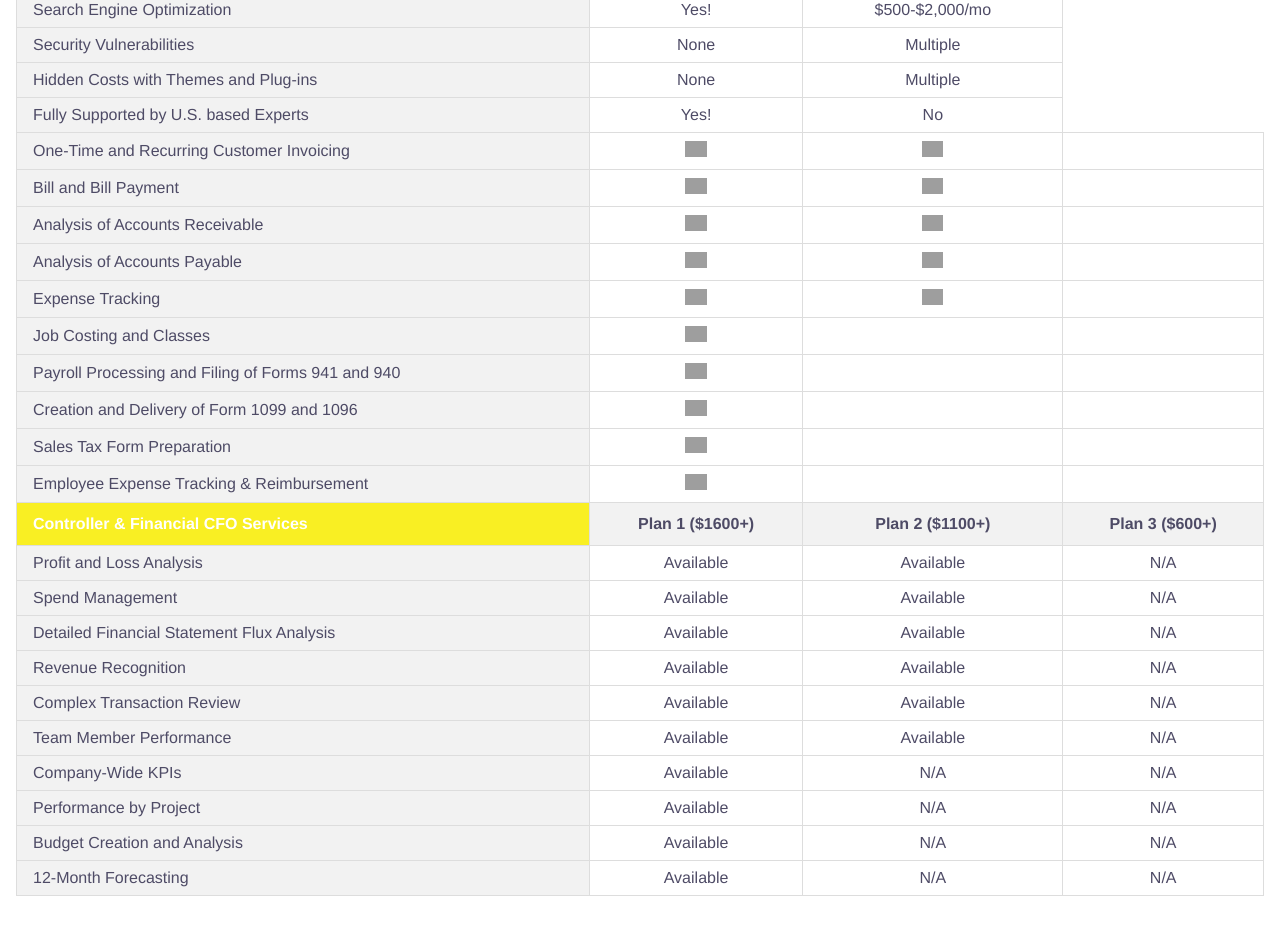
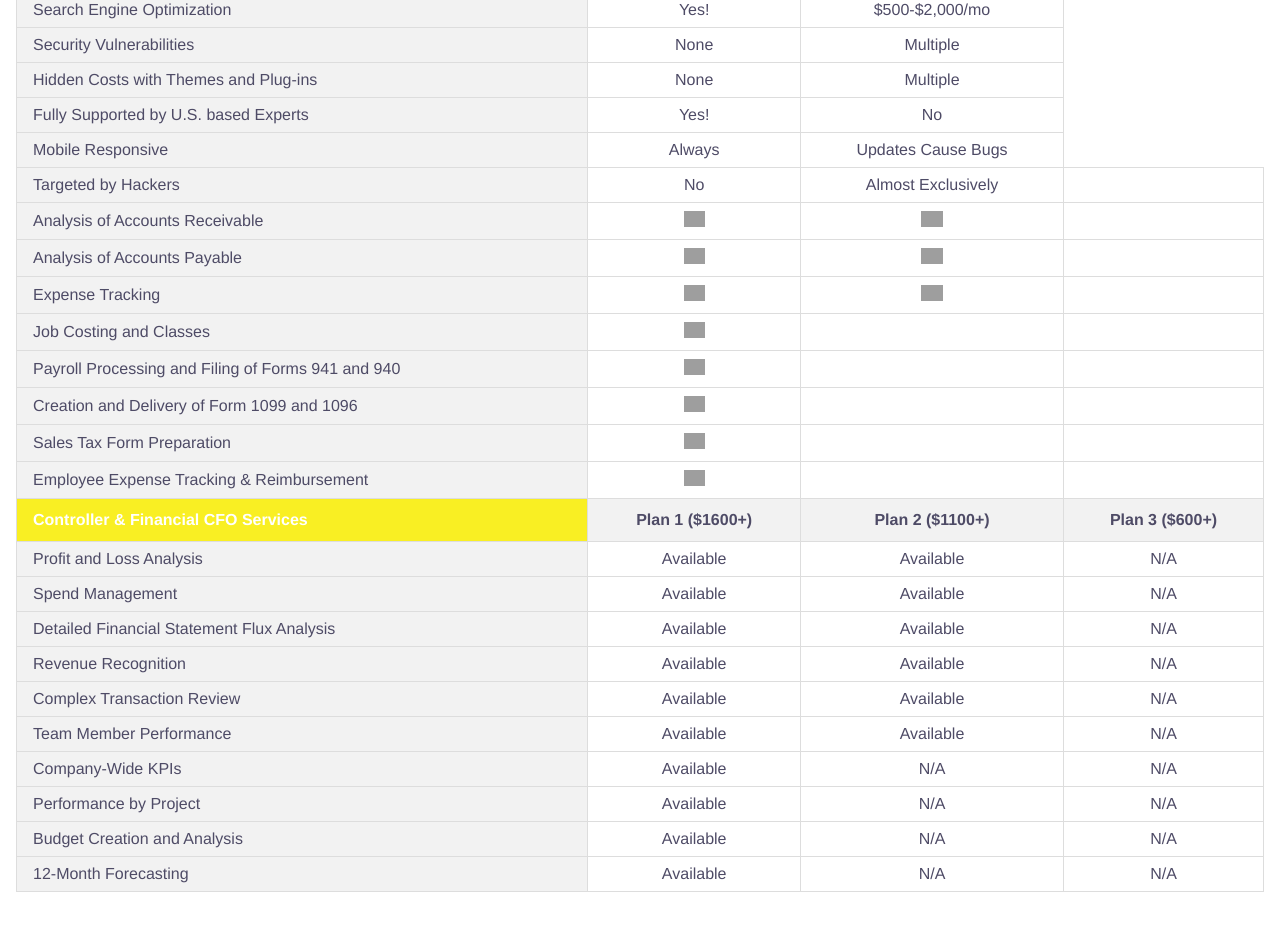
Before and after one commit to SaltSong-LLC/saltsong-advanced, an Eleventy site: page src/content/pages/html-v-wordpress.html in a window 1280 px wide. Shown: the part 1140-2069 px from the top of the page. Built offline with nearby package versions, Linux system fonts and the light colour scheme; Eleventy itself is replaced by a stand-in of ours; files that its build step writes are made by us from their sources; grey boxes are pictures that could not be loaded.

Commit message:
Update html-v-wordpress.html

```diff
--- a/src/content/pages/html-v-wordpress.html
+++ b/src/content/pages/html-v-wordpress.html
@@ -132,15 +132,15 @@ eleventyNavigation:
                     <td class="cs-td">No</td>
                 </tr>
                 <tr class="cs-tr">
-                    <td class="cs-td">One-Time and Recurring Customer Invoicing</td>
-                    <td class="cs-td"><img class="cs-icon" src="https://csimg.nyc3.cdn.digitaloceanspaces.com/Images/Icons/check5.svg" alt="icon" width="16" height="16" loading="lazy" decoding="async" aria-hidden="true"></td>
-                    <td class="cs-td"><img class="cs-icon" src="https://csimg.nyc3.cdn.digitaloceanspaces.com/Images/Icons/check5.svg" alt="icon" width="16" height="16" loading="lazy" decoding="async" aria-hidden="true"></td>
-                    <td class="cs-td"></td>
+                    <td class="cs-td">Mobile Responsive</td>
+                    <td class="cs-td">Always</td>
+                    <td class="cs-td">Updates Cause Bugs</td>
+
                 </tr>
                 <tr class="cs-tr">
-                    <td class="cs-td">Bill and Bill Payment</td>
-                    <td class="cs-td"><img class="cs-icon" src="https://csimg.nyc3.cdn.digitaloceanspaces.com/Images/Icons/check5.svg" alt="icon" width="16" height="16" loading="lazy" decoding="async" aria-hidden="true"></td>
-                    <td class="cs-td"><img class="cs-icon" src="https://csimg.nyc3.cdn.digitaloceanspaces.com/Images/Icons/check5.svg" alt="icon" width="16" height="16" loading="lazy" decoding="async" aria-hidden="true"></td>
+                    <td class="cs-td">Targeted by Hackers</td>
+                    <td class="cs-td">No</td>
+                    <td class="cs-td">Almost Exclusively</td>
                     <td class="cs-td"></td>
                 </tr>
                 <tr class="cs-tr">
```
